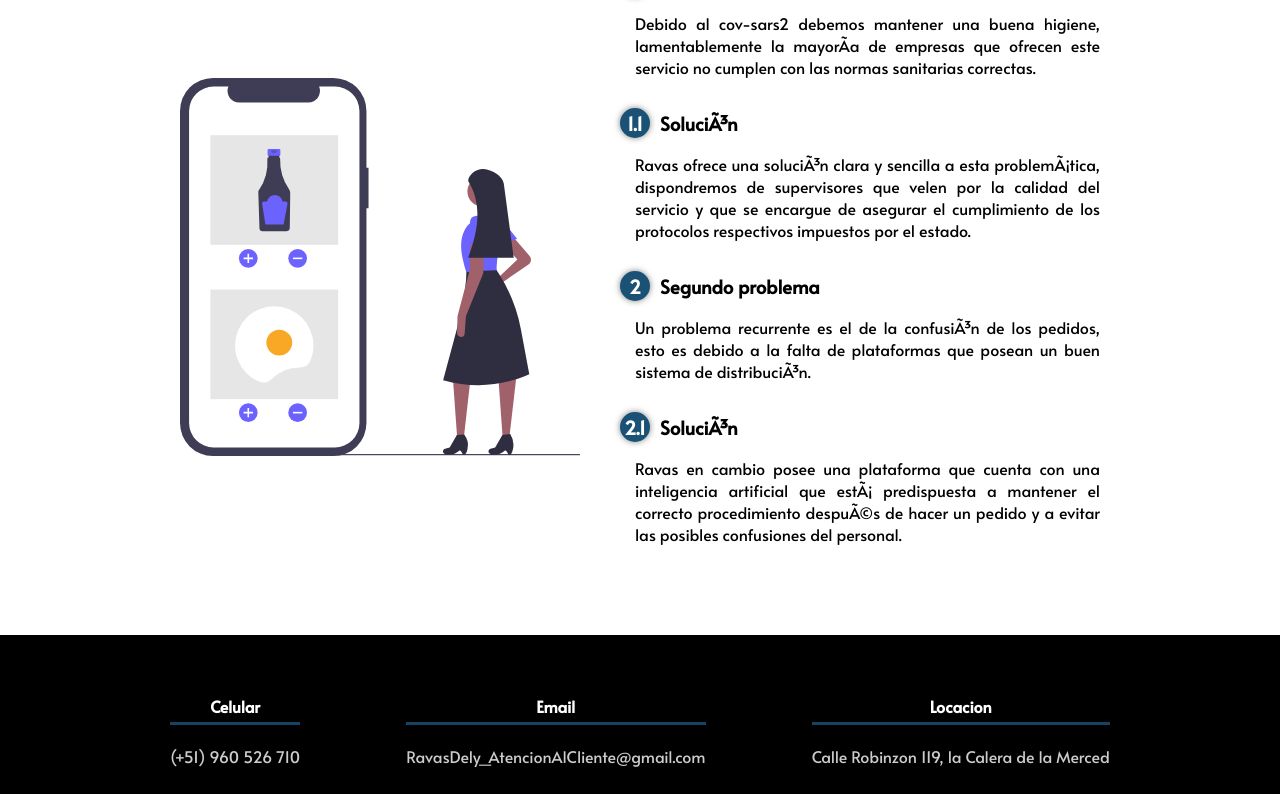
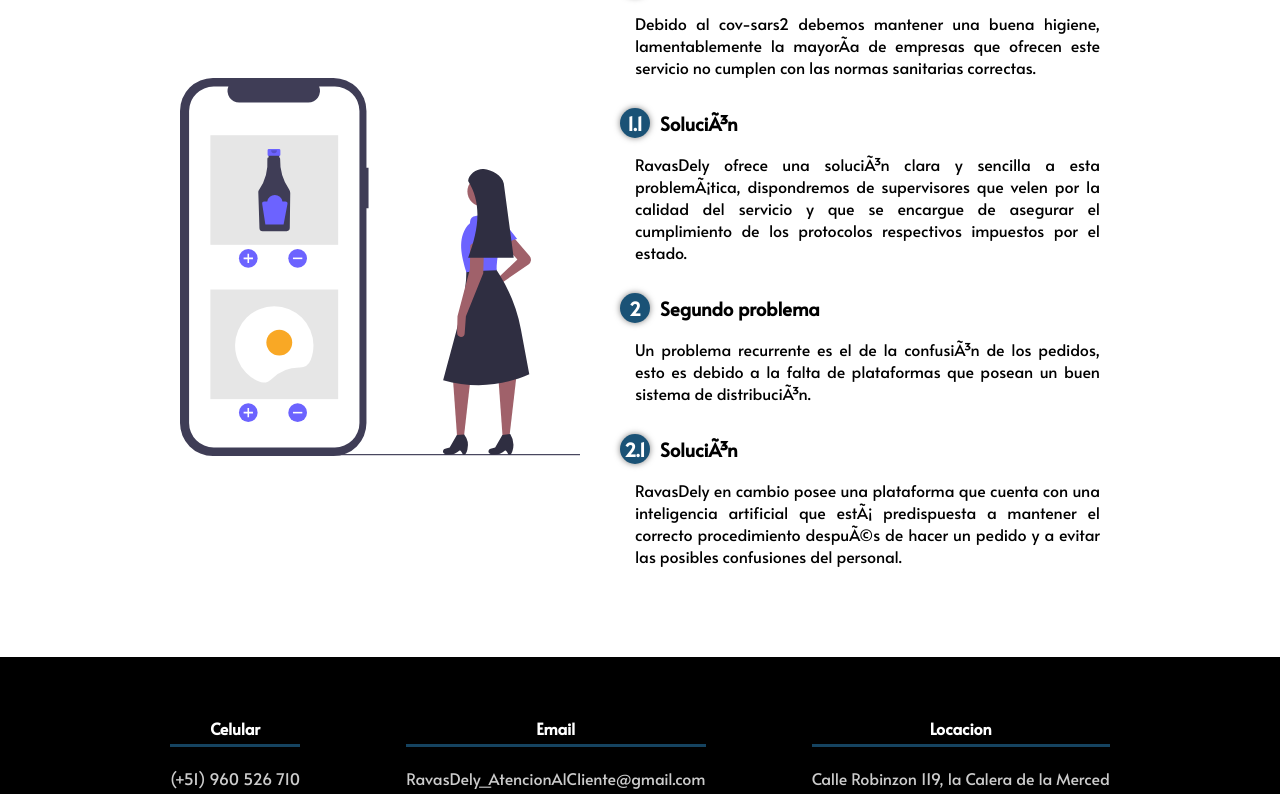
Before and after one commit to Tejada-coder/Web-Prototipo, a plain HTML site: page acercadenosotros.html in a window 1280 px wide. Shown: the part 664-1458 px from the top of the page. Drawn offline with Linux system fonts and the light colour scheme.

Commit message:
correciones menores
corregimos un apartado que decia  ravas en vez de RavasDely

```diff
--- a/acercadenosotros.html
+++ b/acercadenosotros.html
@@ -39,14 +39,14 @@
                     <p>Debido al cov-sars2 debemos mantener una buena higiene, lamentablemente la mayoría de empresas
                         que ofrecen este servicio no cumplen con las normas sanitarias correctas.</p>
                     <h3><span>1.1</span>Solución</h3>
-                    <p>Ravas ofrece una solución clara y sencilla a esta problemática, dispondremos de supervisores que
+                    <p>RavasDely ofrece una solución clara y sencilla a esta problemática, dispondremos de supervisores que
                         velen por la calidad del servicio y que se encargue de asegurar el cumplimiento de los
                         protocolos respectivos impuestos por el estado.</p>
                     <h3><span>2</span>Segundo problema</h3>
                     <p>Un problema recurrente es el de la confusión de los pedidos, esto es debido a la falta de
                         plataformas que posean un buen sistema de distribución.</p>
                     <h3><span>2.1</span>Solución</h3>
-                    <p>Ravas en cambio posee una plataforma que cuenta con una inteligencia artificial que está
+                    <p>RavasDely en cambio posee una plataforma que cuenta con una inteligencia artificial que está
                         predispuesta a mantener el correcto procedimiento después de hacer un pedido y a evitar las
                         posibles confusiones del personal.</p>
                 </div>
```
